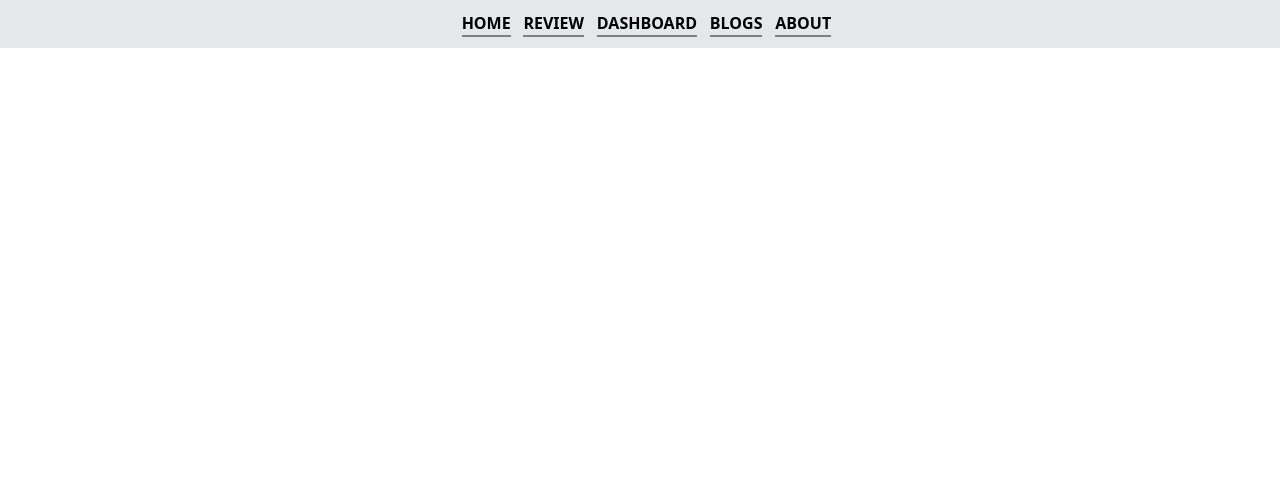
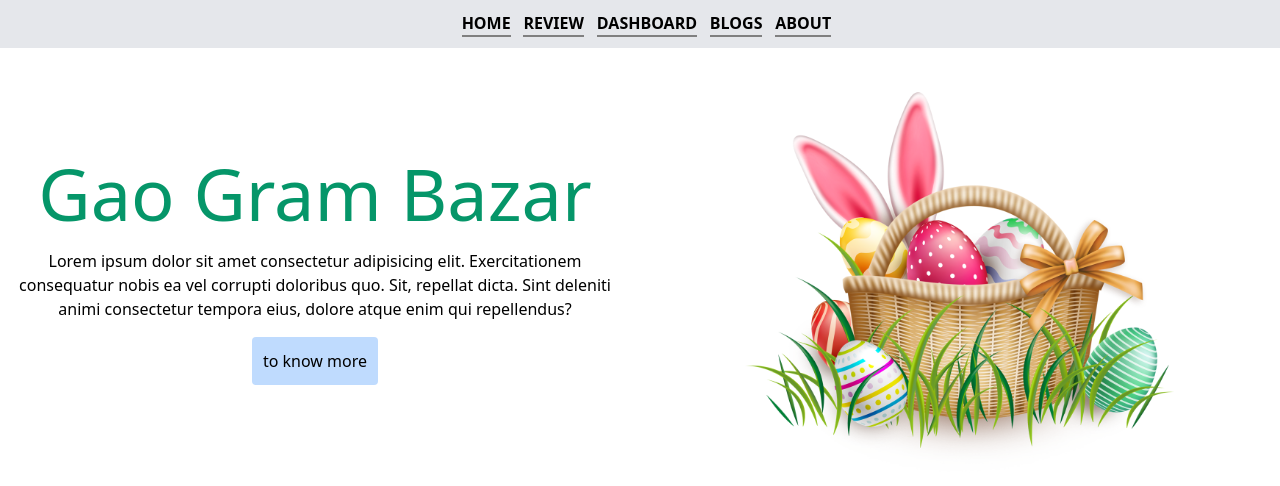
Before and after one commit to ronymia/products-analysisc, a React (Create React App) app: page / in a window 1280 px wide. Shown: the top 486 px of the page. Built offline with nearby package versions, Linux system fonts and the light colour scheme.

Commit message:
home-almost done

```diff
--- a/src/Components/Home/Home.js
+++ b/src/Components/Home/Home.js
@@ -1,10 +1,24 @@
 import React from 'react';
 import './Home.css';
+import img from '../../images/mainPhoto.png';
 
 const Home = () => {
     return (
-        <div>
-
+        <div className='container mx-auto grid grid-cols-2 gap-5 h-4/5'>
+            <div className="left-container flex justify-center items-center">
+                <div className="">
+                    <h1 className='text-7xl text-emerald-600 my-5'>
+                        Gao Gram Bazar
+                    </h1>
+                    <p className=''>
+                        Lorem ipsum dolor sit amet consectetur adipisicing elit. Exercitationem consequatur nobis ea vel corrupti doloribus quo. Sit, repellat dicta. Sint deleniti animi consectetur tempora eius, dolore atque enim qui repellendus?
+                    </p>
+                    <button className="bg-blue-200 hover:bg-blue-300 hover:transition hover:duration-300 hover:ease-in-out w-1/5 h-12 rounded my-4 hover:translate-x-6">to know more</button>
+                </div>
+            </div>
+            <div className="right-container flex justify-center items-center">
+                <img width="70%" src={img} alt="" />
+            </div>
         </div>
     );
 };
```
